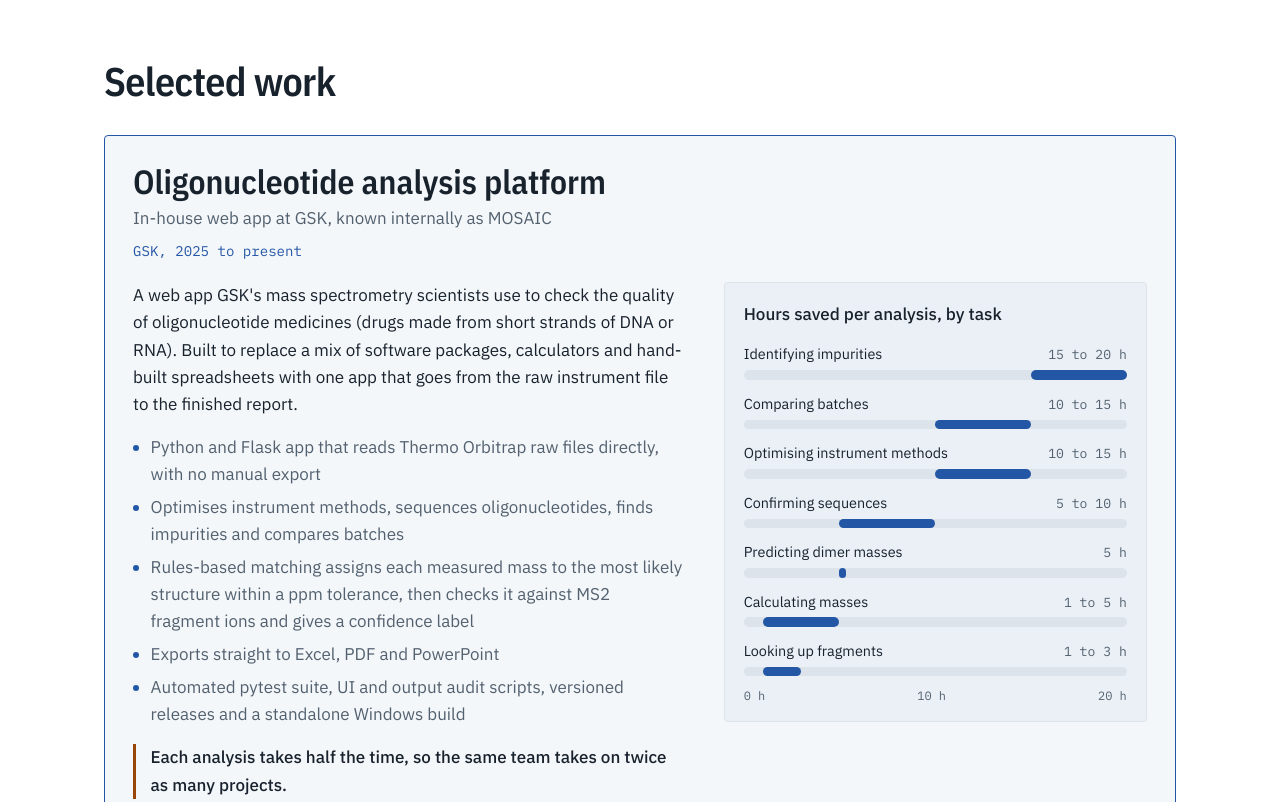
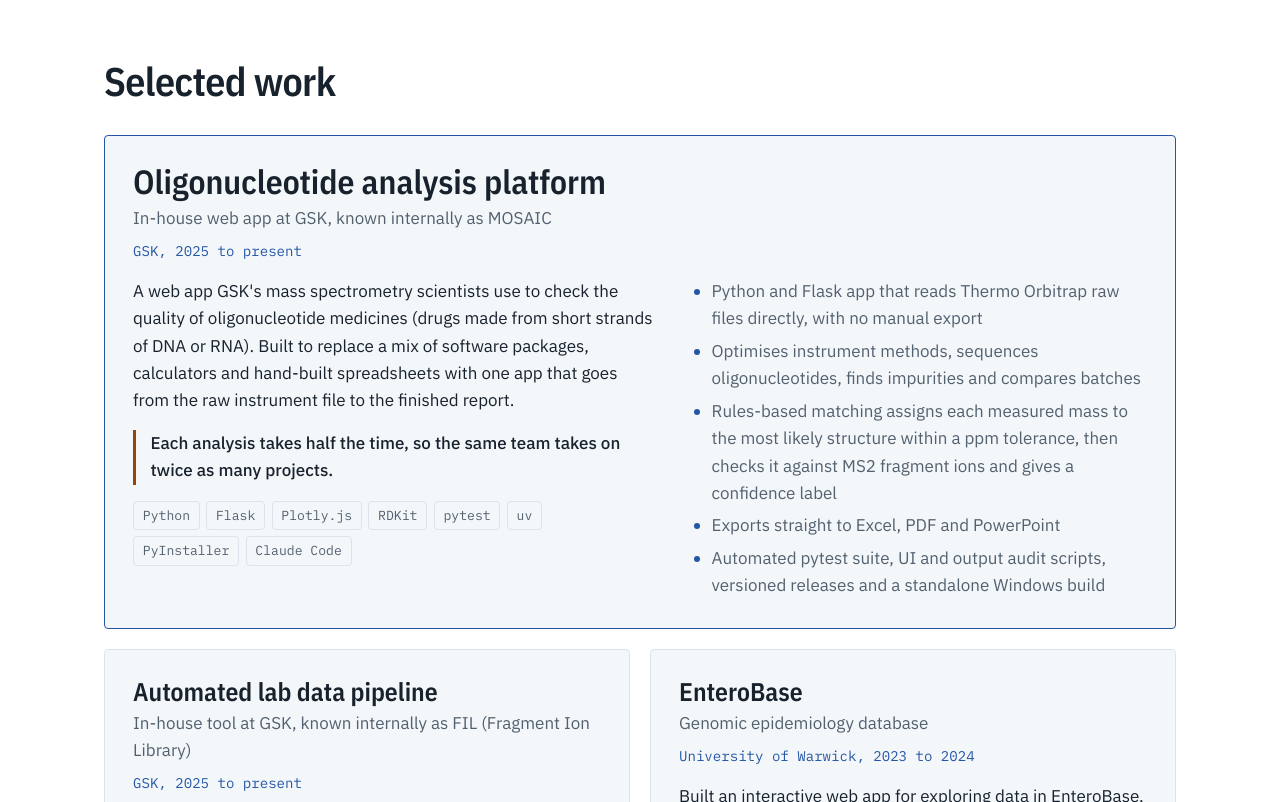
Before and after one commit to MKRahman97/MKRahman97.github.io, a plain HTML site: page index.html in a window 1280 px wide. Shown: the part 1320-2122 px from the top of the page. Drawn offline with nearby package versions, Linux system fonts and the light colour scheme; some icons are missing.

Commit message:
Remove the hours-saved chart
The per-task hours chart (including the dimer row) doesn't suit a public
portfolio. The featured work card now shows its summary, result and stack
on the left and the points on the right, stacking on narrow screens.

Co-Authored-By: Claude Opus 5.5 <noreply@anthropic.com>

```diff
--- a/content.json
+++ b/content.json
@@ -127,20 +127,6 @@
       "linkText": "Visit EnteroBase"
     }
   ],
-
-  "savings": {
-    "title": "Hours saved per analysis, by task",
-    "max": 20,
-    "rows": [
-      { "tool": "Identifying impurities", "min": 15, "max": 20 },
-      { "tool": "Comparing batches", "min": 10, "max": 15 },
-      { "tool": "Optimising instrument methods", "min": 10, "max": 15 },
-      { "tool": "Confirming sequences", "min": 5, "max": 10 },
-      { "tool": "Predicting dimer masses", "min": 5, "max": 5 },
-      { "tool": "Calculating masses", "min": 1, "max": 5 },
-      { "tool": "Looking up fragments", "min": 1, "max": 3 }
-    ]
-  },
 
   "experience": [
     {
--- a/script.js
+++ b/script.js
@@ -310,32 +310,6 @@ function renderSpectrum(peaks, showAward) {
 
 // ── Work ──────────────────────────────────────────────────────────────────────
 
-function renderSavings(savings) {
-    const fig = el('figure', { class: 'savings' });
-    fig.appendChild(el('figcaption', { text: savings.title }));
-    const list = el('ul', { class: 'savings-rows' });
-    savings.rows.forEach(row => {
-        const range = row.min === row.max ? `${row.min} h` : `${row.min} to ${row.max} h`;
-        const left = (row.min / savings.max) * 100;
-        const width = Math.max(((row.max - row.min) / savings.max) * 100, 1.6);
-        const bar = el('span', { class: 'savings-bar' });
-        bar.style.left = left + '%';
-        bar.style.width = width + '%';
-        list.appendChild(el('li', null, [
-            el('span', { class: 'visually-hidden', text: `${row.tool}: ${range} saved per analysis` }),
-            el('span', { class: 'savings-tool', text: row.tool, 'aria-hidden': 'true' }),
-            el('span', { class: 'savings-track', 'aria-hidden': 'true' }, [bar]),
-            el('span', { class: 'savings-value', text: range, 'aria-hidden': 'true' })
-        ]));
-    });
-    fig.appendChild(list);
-    const scale = el('div', { class: 'savings-scale', 'aria-hidden': 'true' }, [
-        el('span', { text: '0 h' }), el('span', { text: (savings.max / 2) + ' h' }), el('span', { text: savings.max + ' h' })
-    ]);
-    fig.appendChild(scale);
-    return fig;
-}
-
 function renderWork(data) {
     const container = document.getElementById('work-list');
     container.innerHTML = '';
@@ -361,9 +335,7 @@ function renderWork(data) {
             ]));
         }
 
-        const article = el('article', { class: 'work-item' + (item.featured ? ' featured' : ''), id: 'work-' + item.id }, [head, body]);
-        if (item.featured && data.savings) article.appendChild(renderSavings(data.savings));
-        container.appendChild(article);
+        container.appendChild(el('article', { class: 'work-item' + (item.featured ? ' featured' : ''), id: 'work-' + item.id }, [head, body]));
     });
 }
 
--- a/style.css
+++ b/style.css
@@ -413,17 +413,21 @@ button, input, textarea { font: inherit; color: inherit; }
     flex-direction: column;
     gap: 1rem;
 }
+/* Featured item spans the row: summary, result and stack on the left, the points on the right. */
 .work-item.featured {
     grid-column: 1 / -1;
-    display: grid;
-    grid-template-columns: minmax(0, 1.3fr) minmax(0, 1fr);
-    grid-template-areas: "head head" "body chart";
-    gap: 1.25rem 2.5rem;
     border-color: var(--signal);
 }
-.work-item.featured .work-head { grid-area: head; }
-.work-item.featured .work-body { grid-area: body; }
-.work-item.featured .savings { grid-area: chart; }
+.work-item.featured .work-body {
+    display: grid;
+    grid-template-columns: minmax(0, 1.15fr) minmax(0, 1fr);
+    grid-template-rows: auto auto 1fr;
+    gap: 1rem 2.5rem;
+}
+.work-item.featured .work-summary { grid-column: 1; grid-row: 1; }
+.work-item.featured .work-result { grid-column: 1; grid-row: 2; align-self: start; }
+.work-item.featured .stack { grid-column: 1; grid-row: 3; align-self: start; }
+.work-item.featured .work-points { grid-column: 2; grid-row: 1 / span 3; align-self: start; }
 
 .work-name {
     font-family: var(--font-display);
@@ -466,57 +470,6 @@ button, input, textarea { font: inherit; color: inherit; }
     padding: .2rem .55rem;
     border: 1px solid var(--line);
     border-radius: var(--radius);
-    color: var(--muted);
-}
-
-/* Hours-saved range chart */
-.savings {
-    margin: 0;
-    padding: 1.1rem 1.2rem 1rem;
-    border: 1px solid var(--line);
-    border-radius: var(--radius);
-    background: var(--panel-2);
-    align-self: start;
-}
-.savings figcaption { font-weight: 500; margin-bottom: .9rem; }
-.savings-rows { list-style: none; display: grid; gap: .6rem; }
-/* Task name and hours on one line, the bar underneath, so long task names never squeeze the bar. */
-.savings-rows { gap: .75rem; }
-.savings-rows li {
-    display: grid;
-    grid-template-columns: minmax(0, 1fr) auto;
-    grid-template-areas: 'tool value' 'track track';
-    align-items: baseline;
-    column-gap: .75rem;
-    row-gap: .3rem;
-    font-size: .9rem;
-}
-.savings-tool { grid-area: tool; color: var(--text); }
-.savings-value { grid-area: value; }
-.savings-track { grid-area: track; }
-.savings-value { font-family: var(--font-data); color: var(--muted); text-align: right; font-size: .82rem; white-space: nowrap; }
-.savings-track {
-    position: relative;
-    height: .6rem;
-    background: var(--line);
-    border-radius: 999px;
-}
-.savings-bar {
-    position: absolute;
-    top: 0;
-    bottom: 0;
-    background: var(--signal);
-    border-radius: 999px;
-}
-.savings-rows li:hover .savings-bar { background: var(--mark); }
-.savings-rows li:hover .savings-value { color: var(--text); }
-.savings-scale span { white-space: nowrap; }
-.savings-scale {
-    display: flex;
-    justify-content: space-between;
-    margin: .6rem 0 0;
-    font-family: var(--font-data);
-    font-size: .75rem;
     color: var(--muted);
 }
 
@@ -663,7 +616,7 @@ button, input, textarea { font: inherit; color: inherit; }
 
 /* ── Responsive ─────────────────────────────────────────────────────────────── */
 @media (max-width: 980px) {
-    .work-item.featured { grid-template-columns: minmax(0, 1fr); grid-template-areas: "head" "body" "chart"; }
+    .work-item.featured .work-body { display: flex; }
     .timeline-grid { grid-template-columns: minmax(0, 1fr); gap: 1rem; }
     .contact { grid-template-columns: minmax(0, 1fr); }
 }
```
Also changed, not shown: 1 other file.
